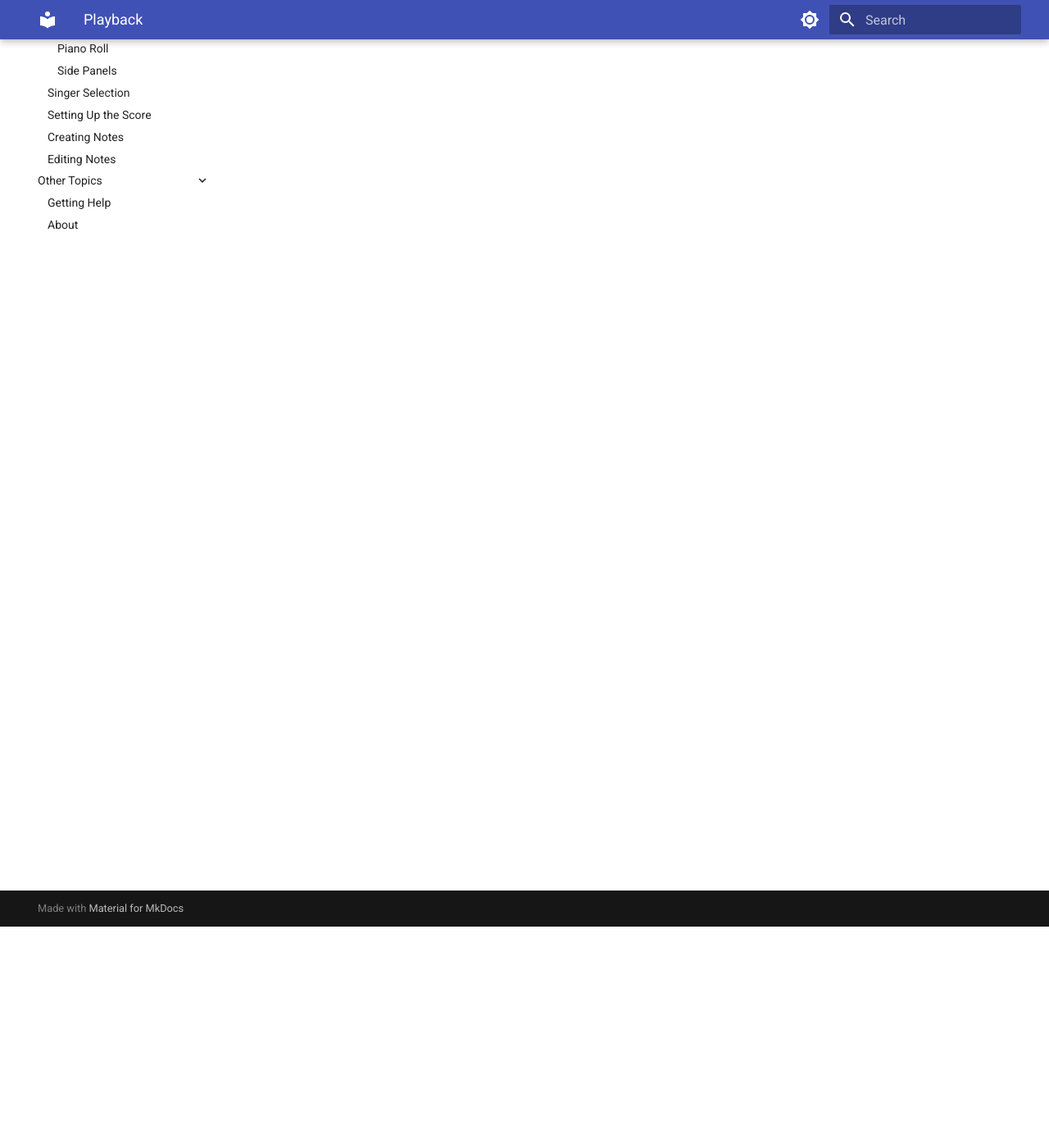
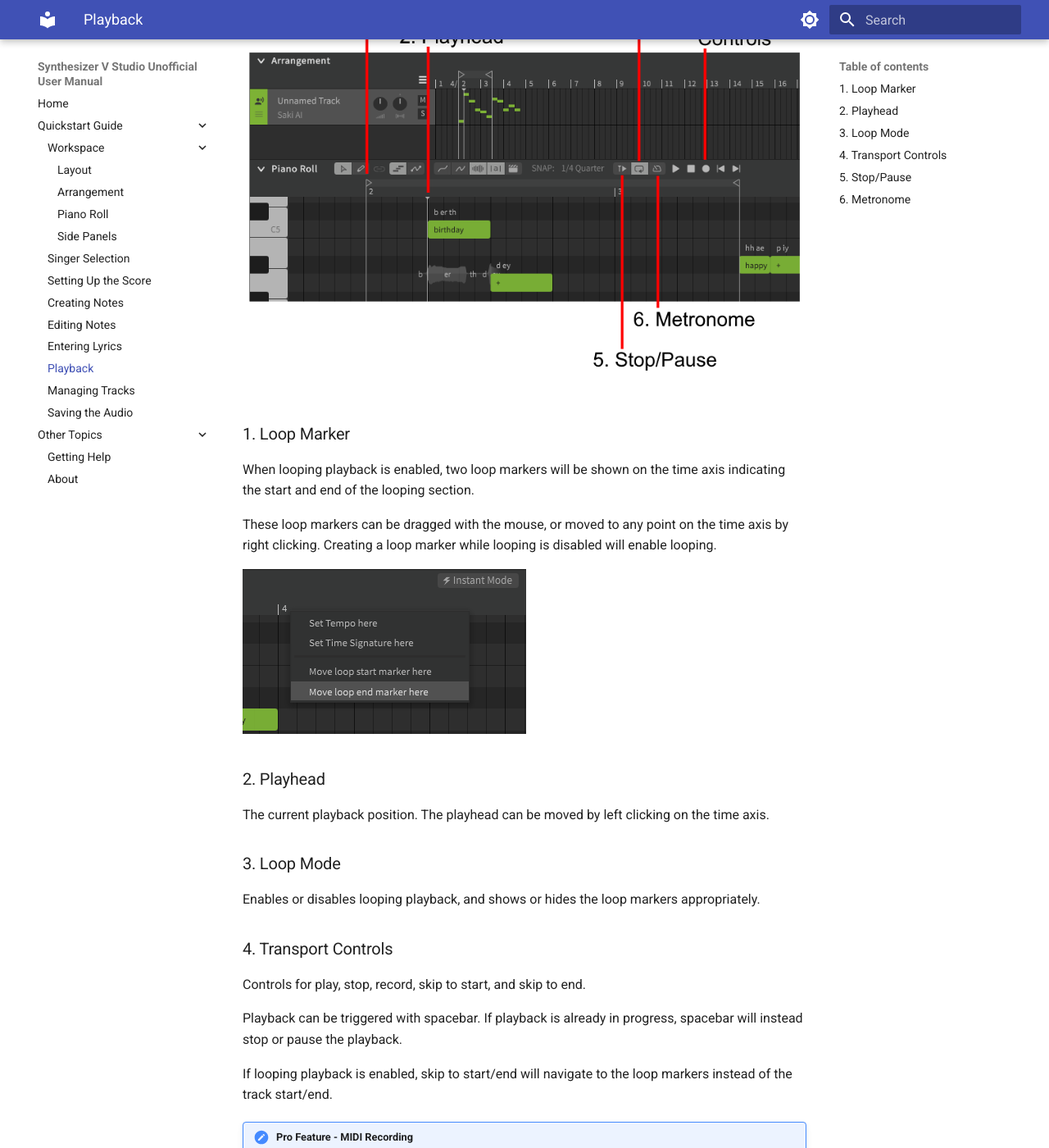
Before and after one commit to claire-west/svstudio-manual, an MkDocs documentation site: the page built from docs/quickstart/playback.md, in a window 1280 px wide and 1400 px high, scrolled down 270 px. Shown: the whole window at 82% size. Built offline with MkDocs 1.6.1 and Material for MkDocs 9.7.7, drawn with Linux system fonts in a browser that asks for light colours; some of the changed text lies outside the part shown.

Commit message:
Quickstart section done-ish, yay!

```diff
--- a/docs/quickstart/playback.md
+++ b/docs/quickstart/playback.md
@@ -1 +1,38 @@
 # Playback
+
+![Playback Controls](/img/quickstart/playback-controls.png)
+
+### 1. Loop Marker
+When looping playback is enabled, two loop markers will be shown on the time axis indicating the start and end of the looping section.
+
+These loop markers can be dragged with the mouse, or moved to any point on the time axis by right clicking. Creating a loop marker while looping is disabled will enable looping.
+
+![Moving Loop Markers](/img/quickstart/create-loop-marker.png)
+
+### 2. Playhead
+The current playback position. The playhead can be moved by left clicking on the time axis.
+
+### 3. Loop Mode
+Enables or disables looping playback, and shows or hides the loop markers appropriately.
+
+### 4. Transport Controls
+Controls for play, stop, record, skip to start, and skip to end.
+
+Playback can be triggered with spacebar. If playback is already in progress, spacebar will instead stop or pause the playback.
+
+If looping playback is enabled, skip to start/end will navigate to the loop markers instead of the track start/end.
+
+
+!!! note "Pro Feature - MIDI Recording"
+
+    The transport controls also contain a record button, which allows notes to be entered to the piano roll with a MIDI controller.
+
+### 5. Stop/Pause
+When disabled (dark) uses "stop" behavior, where the playhead returns to the original position.
+
+When enabled (light) uses "pause" behavior, where the playhead will remain at the current location instead of returning to where it was at the start of playback.
+
+### 6. Metronome
+!!! note "Pro Feature - MIDI Recording"
+
+    Enables or disables a metronome to be played during MIDI recording.
--- a/mkdocs.yml
+++ b/mkdocs.yml
@@ -13,10 +13,10 @@
     - Setting Up the Score: quickstart/setting-up-the-score.md
     - Creating Notes: quickstart/creating-notes.md
     - Editing Notes: quickstart/editing-notes.md
-  #   - Entering Lyrics: quickstart/entering-lyrics.md
-  #   - Playback: quickstart/playback.md
-  #   - Managing Tracks: quickstart/managing-tracks.md
-  #   - Saving the Audio: quickstart/saving-the-audio.md
+    - Entering Lyrics: quickstart/entering-lyrics.md
+    - Playback: quickstart/playback.md
+    - Managing Tracks: quickstart/managing-tracks.md
+    - Saving the Audio: quickstart/saving-the-audio.md
   # - Intermediate and Advanced Usage:
   #   - AI Functions:
   #     - Auto Pitch Tuning: ai-functions/auto-pitch-tuning.md
```
Also changed, not shown: docs/index.md (+1 -1 lines), docs/quickstart/editing-notes.md (+2 -0 lines), docs/quickstart/entering-lyrics.md (added, +14 -0 lines), docs/quickstart/managing-tracks.md (added, +24 -0 lines), docs/quickstart/saving-the-audio.md (added, +13 -0 lines), docs/img/quickstart/create-loop-marker.png (added), docs/img/quickstart/duplicate-track.png (added), docs/img/quickstart/new-track.png (added), docs/img/quickstart/note-lyrics.png (added), docs/img/quickstart/playback-controls.png (added), docs/img/quickstart/render.png (added), 6 other files.
